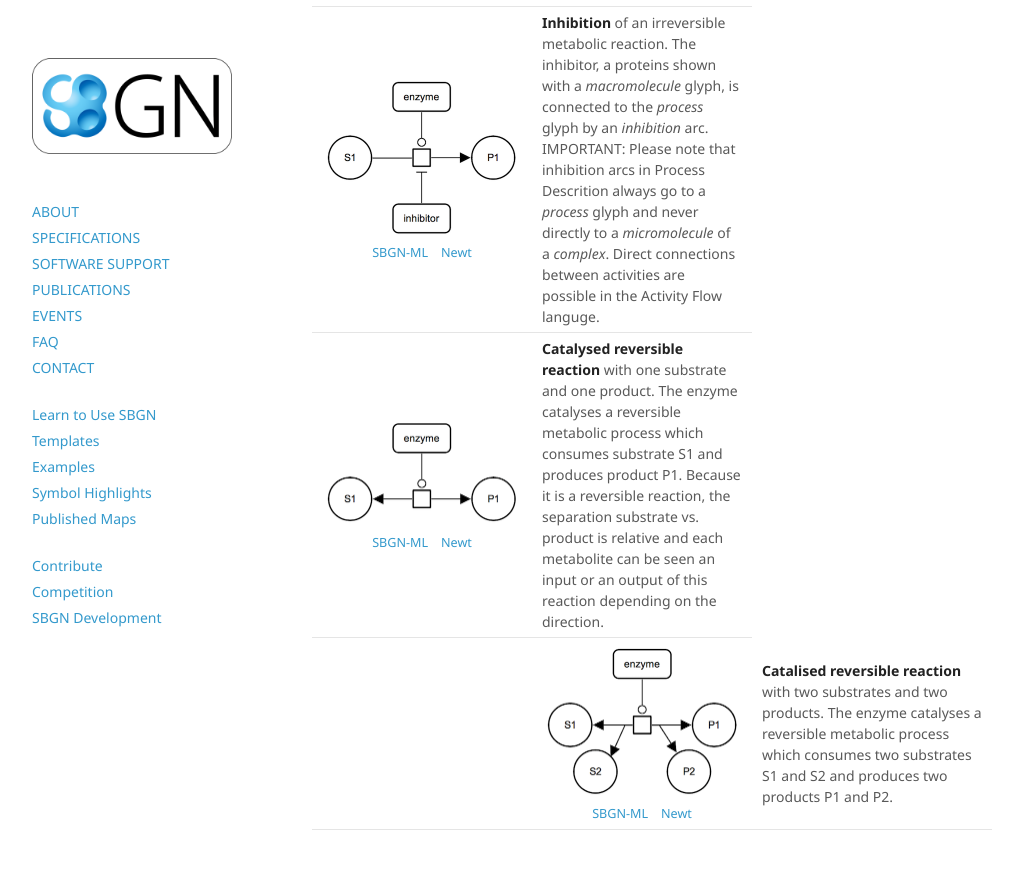
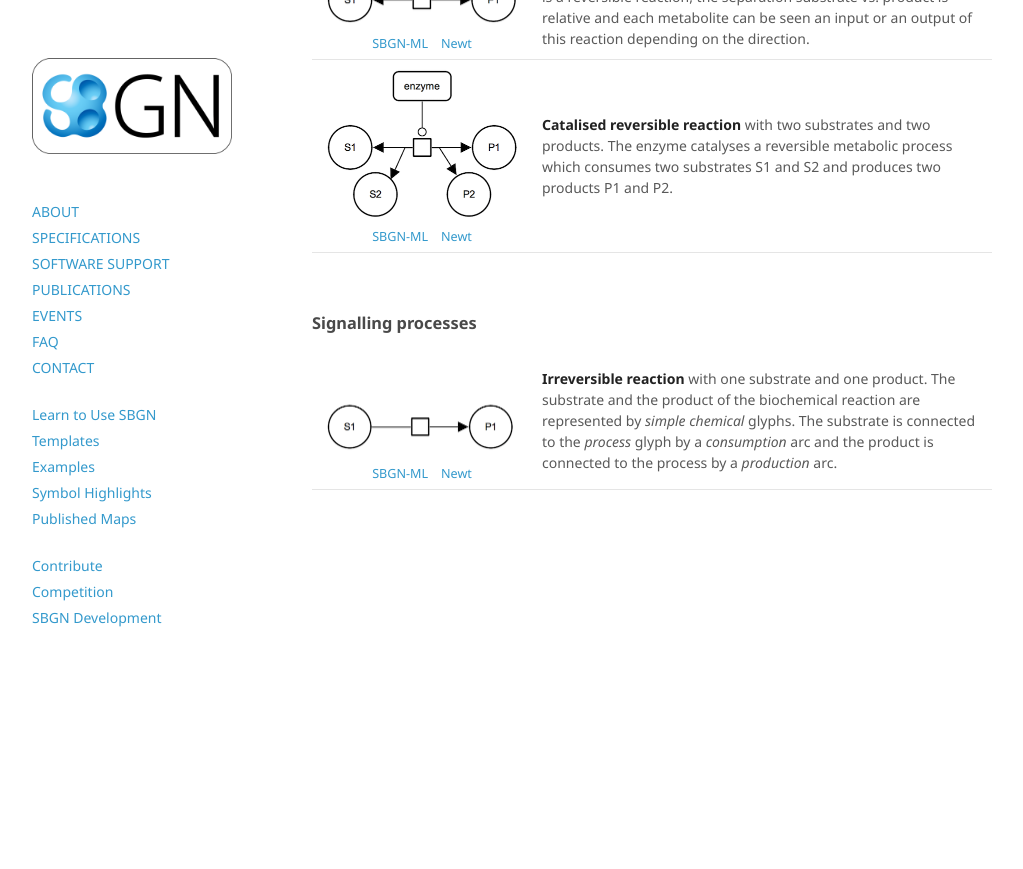
Before and after one commit to sbgn/sbgn, a Jekyll site: the page built from docs/sbgn_bricks.md, in a window 1280 px wide and 900 px high, scrolled down 1063 px. Shown: the top 869 px of the window, without its empty margins (128-1151 px from the left). Built offline with Jekyll 4.4.1, drawn with Linux system fonts in a browser that asks for light colours; nearby versions of some CDN libraries.

Commit message:
Update sbgn_bricks.md

```diff
--- a/docs/sbgn_bricks.md
+++ b/docs/sbgn_bricks.md
@@ -43,11 +43,20 @@
         <td><strong>Catalysed reversible reaction</strong>  with one substrate and one product. The enzyme catalyses a reversible metabolic process which consumes substrate S1 and produces product P1. Because it is a reversible reaction, the separation substrate vs. product is relative and each metabolite can be seen an input or an output of this reaction depending on the direction.</td>
     </tr>
     <tr>
-      <td style="width: 200px; text-align: center;"><td style="width:200px; text-align:center; font-size:90%;"><img src="../sbgn/downloads/bricks/PD_catalysis_rev_2_2.png"/> <br />
+      <td style="width:200px; text-align:center; font-size:90%;"><img src="../sbgn/downloads/bricks/PD_catalysis_rev_2_2.png"/> <br />
           <a href="/sbgn/downloads/bricks/PD_catalysis_rev_2_2.sbgn" target="_blank">SBGN-ML</a> &ensp;
           <a href="http://web.newteditor.org/?URL=http://sbgn.github.io/sbgn/downloads/bricks/PD_catalysis_rev_2_2.sbgn" target="_blank">Newt</a></td>
       <td><strong>Catalised reversible reaction</strong> with two substrates and two products. The enzyme catalyses a reversible metabolic process which consumes two substrates S1 and S2 and produces two products P1 and P2.</td>
     </tr>
 </table>
+<br />
 
-<br />
+### Signalling processes
+<table style="font-size:100%;">
+    <tr>
+      <td style="width:200px; text-align:center; font-size:90%;"><img src="../sbgn/downloads/bricks/PD_reaction_irr_0_1.png"/> <br />
+          <a href="/sbgn/downloads/bricks/PD_reaction_irr_0_1.sbgn" target="_blank">SBGN-ML</a> &ensp;
+          <a href="http://web.newteditor.org/?URL=http://sbgn.github.io/sbgn/downloads/bricks/PD_reaction_irr_0_1.sbgn" target="_blank">Newt</a></td>
+      <td><strong>Irreversible reaction</strong> with one substrate and one product. The substrate and the product of the biochemical reaction are represented by <i>simple chemical</i> glyphs. The substrate is connected to the <i>process</i> glyph by a <i>consumption</i> arc and the product is connected to the process by a <i>production</i> arc.</td>
+    </tr>
+</table>
```
